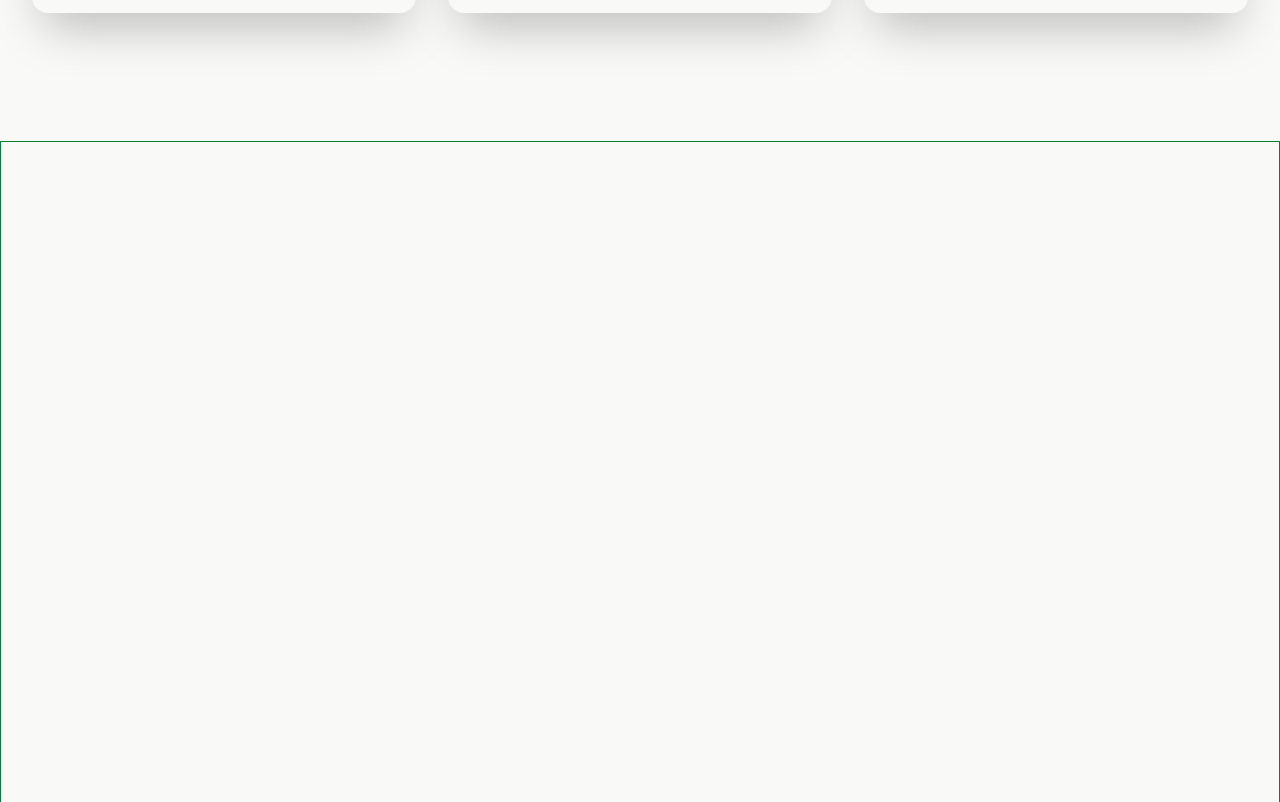
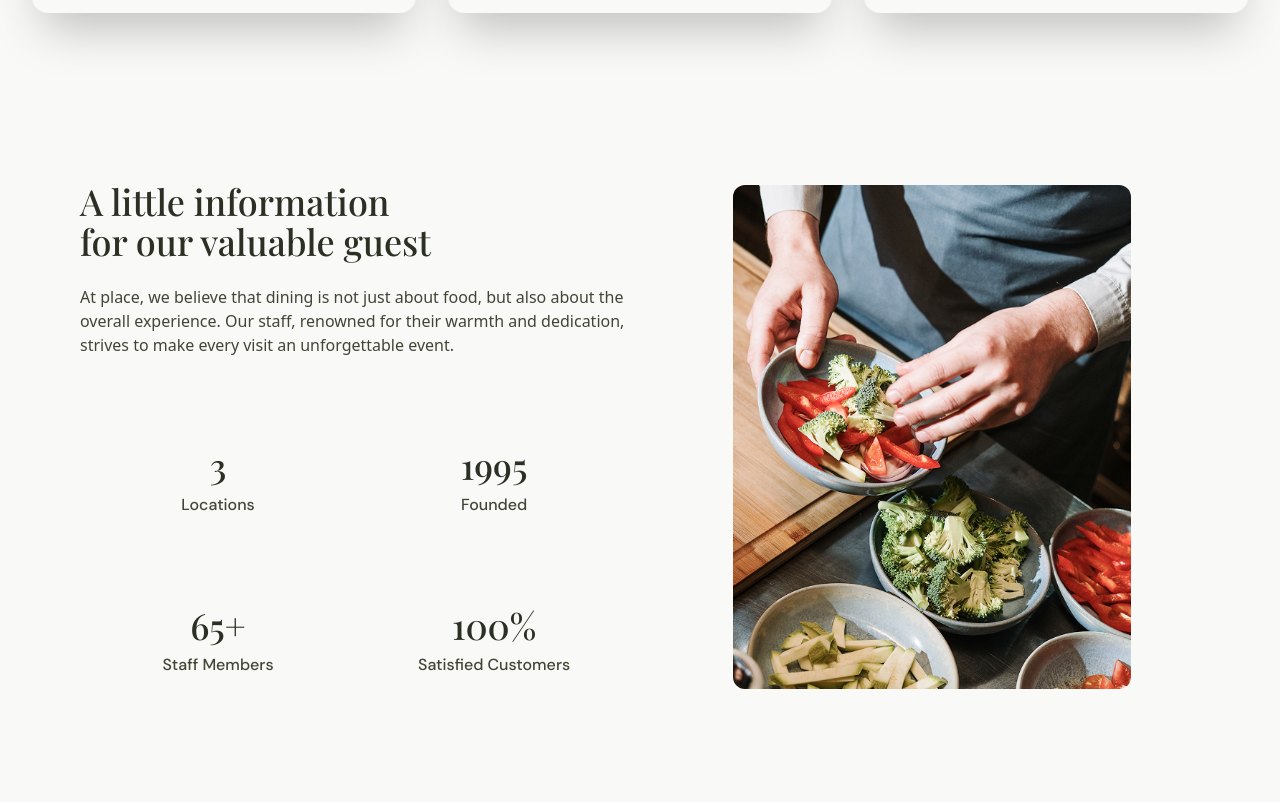
Before and after one commit to Samad0777/food-site, a React (Vite) app: page /about in a window 1280 px wide. Shown: the part 1478-2280 px from the top of the page. Built offline with nearby package versions, Linux system fonts and the light colour scheme.

Commit message:
feat: info for guest section added in about page

```diff
--- a/src/pages/About.jsx
+++ b/src/pages/About.jsx
@@ -1,32 +1,33 @@
-import React from 'react'
-import eggrice from "../assets/images/eggrice.png"
-import vidoeres from "../assets/video/restaurant-env.mp4"
-import { Link } from 'react-router-dom'
-import Timer from "../assets/images/timer 1.png"
-import checklist from "../assets/images/checklist.png"
-import menulist from "../assets/images/menulist.png"
+import React from "react";
+import eggrice from "../assets/images/eggrice.png";
+import vidoeres from "../assets/video/restaurant-env.mp4";
+import { Link } from "react-router-dom";
+import Timer from "../assets/images/timer 1.png";
+import checklist from "../assets/images/checklist.png";
+import menulist from "../assets/images/menulist.png";
+import Salad from "../assets/images/salad.png";
 
 const About = () => {
   const WhatweOfferData = [
     {
-      id:1,
-      img:Timer,
-      title:"Multi Cuisine",
-      desc:"In the new era of technology we look in the future with certainty life."
+      id: 1,
+      img: Timer,
+      title: "Multi Cuisine",
+      desc: "In the new era of technology we look in the future with certainty life.",
     },
 
     {
-      id:2,
-      img:checklist,
-      title:"Easy To Order",
-      desc:"In the new era of technology we look in the future with certainty life."
+      id: 2,
+      img: checklist,
+      title: "Easy To Order",
+      desc: "In the new era of technology we look in the future with certainty life.",
     },
 
     {
-      id:3,
-      img:menulist,
-      title:"Fast Delivery",
-      desc:"In the new era of technology we look in the future with certainty life."
+      id: 3,
+      img: menulist,
+      title: "Fast Delivery",
+      desc: "In the new era of technology we look in the future with certainty life.",
     },
   ];
 
@@ -167,70 +168,55 @@ const About = () => {
 
       {/* Visit us section Ended here  */}
 
-
-
-
-
       {/* sample video section started  */}
 
-    <section className='h-[50vh] mt-32 sm:mt-4'>
-
-      <div className='relative w-full  h-[100%]'>
-
-      <div className='vide bg-black/20 opacity-90'>
-    <video autoPlay loop muted
-    className='absolute object-cover w-full h-[100%]'
-    src={vidoeres}>
-
-    </video>
+      <section className="h-[50vh] mt-32 sm:mt-4">
+        <div className="relative w-full  h-[100%]">
+          <div className="vide bg-black/20 opacity-90">
+            <video
+              autoPlay
+              loop
+              muted
+              className="absolute object-cover w-full h-[100%]"
+              src={vidoeres}
+            ></video>
           </div>
 
-    <div  className='absolute flex w-full opacity-95 justify-center drop-shadow-lg
-     items-center text-[#ffffff] text-2xl md:text-4xl top-[50%] font-playfair'>
-    <p className='text-center '>
+          <div
+            className="absolute flex w-full opacity-95 justify-center drop-shadow-lg
+     items-center text-[#ffffff] text-2xl md:text-4xl top-[50%] font-playfair"
+          >
+            <p className="text-center ">
               Feel the authentic & original taste from us
             </p>
           </div>
-
         </div>
-
       </section>
 
-
-      <section className='h-auto'>
-
-
-
-      <div className='h-auto px-4 py-4 grid grid-cols-1 grid-rows-3
-       md:grid-cols-2 md:grid-rows-2 lg:grid-cols-3 lg:grid-rows-1'>
-
-      {WhatweOfferData.map((items,index)=>{
+      <section className="h-auto">
+        <div
+          className="h-auto px-4 py-4 grid grid-cols-1 grid-rows-3
+       md:grid-cols-2 md:grid-rows-2 lg:grid-cols-3 lg:grid-rows-1"
+        >
+          {WhatweOfferData.map((items, index) => {
             return (
-          <div key={items.id} className="m-4 cursor-pointer hover:scale-95
-                transition-all ease-in-out duration-300">
+              <div
+                key={items.id}
+                className="m-4 cursor-pointer hover:scale-95
+                transition-all ease-in-out duration-300"
+              >
                 <div
                   className="shadow-2xl flex flex-col items-center justify-center
                     px-4 py-12 text-center w-[100%] h-auto  rounded-2xl"
                 >
                   <div className="flex items-center ">
-                     <img
-                      src={items.img}
+                    <img src={items.img} alt="customerImg" />
+                    <div className="flex flex-col px-4 space-y-4">
+                      <h4 className="text-xl font-dmsans">{items.title}</h4>
 
-                      alt="customerImg"
-                      />
-                    <div className="flex flex-col px-4 space-y-4">
-
-                      <h4 className="text-xl font-dmsans">
-                        {items.title}
-                      </h4>
-
-                      <p className="font-dmsans text-[#414536]">
-                        {items.desc}
-                      </p>
+                      <p className="font-dmsans text-[#414536]">{items.desc}</p>
                     </div>
-
                   </div>
-
                 </div>
               </div>
             );
@@ -241,16 +227,79 @@ const About = () => {
       {/* sample video section ended */}
 
 
-    <section className='h-screen mt-24 border border-green-700'>
+      {/* Info valuable for guest section started  */}
 
+      <section className="h-auto flex justify-center items-center mt-24">
+        <div className="flex flex-col lg:flex-row justify-center h-[90%] w-[90%]">
+          <div className="left w-full h-full px-4 py-4">
             <div>
 
+            <h3 className="text-balance font-playfair text-3xl md:text-4xl text-secondary py-6">
+              A little information for our valuable guest
+              </h3>
+            <p className="text-[#414536]">
+              At place, we believe that dining is not just about food, but also
+              about the overall experience. Our staff, renowned for their warmth
+              and dedication, strives to make every visit an unforgettable
+              event.
+            </p>
             </div>
 
+            <div className=" mt-10 font-dmsans text-[#414536]  grid grid-cols-2 grid-rows-2">
+
+            <div className=" text-center  py-10">
+              <p className="text-secondary font-playfair text-3xl md:text-4xl py-2">
+                3
+                </p>
+              <p>Locations</p>
+            </div>
+            <div className=" text-center py-10">
+              <p className="text-secondary font-playfair text-3xl md:text-4xl py-2">
+                1995
+              </p>
+              <p>
+                Founded
+              </p>
+            </div>
+
+            <div className=" text-center py-10">
+              <p className="text-secondary font-playfair text-3xl md:text-4xl py-2">
+                65+
+              </p>
+              <p>
+                Staff Members
+              </p>
+            </div>
+
+            <div className=" text-center py-10">
+
+              <p className="text-secondary font-playfair text-3xl md:text-4xl py-2">
+                100%
+              </p>
+              <p>
+                Satisfied Customers
+              </p>
+            </div>
+
+            </div>
+          </div>
+
+          <div className="right flex items-center justify-center w-full h-auto">
+            <div className="md:w-[60%] lg:w-[70%] h-[85%]">
+              <img
+                className="rounded-xl w-[100%] h-[100%]"
+                src={Salad}
+                alt="salad"
+                />
+            </div>
+          </div>
+        </div>
       </section>
 
+          {/* Info valuable for guest section ended  */}
+
     </>
-  )
-}
+  );
+};
 
-export default About
+export default About;
```
Also changed, not shown: 1 other file (tests, documents, lock files or other folders). Lines whose indentation alone changed are shown as unchanged.
